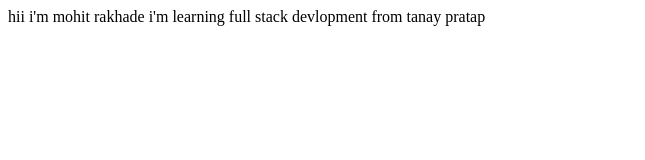
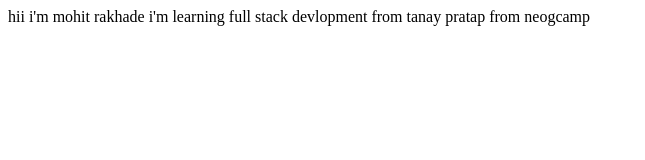
Before and after one commit to mohitrakhade11/site2, a plain HTML site: page index.html in a window 1280 px wide. Shown: the whole page, without its empty margins (0-645 px from the left). Drawn offline with Linux system fonts and the light colour scheme.

Commit message:
update details

```diff
--- a/index.html
+++ b/index.html
@@ -7,6 +7,6 @@
     <title>Mohit</title>
 </head>
 <body>
-    hii i'm mohit rakhade i'm learning full stack devlopment from tanay pratap
+    hii i'm mohit rakhade i'm learning full stack devlopment from tanay pratap from neogcamp
 </body>
 </html>
```
